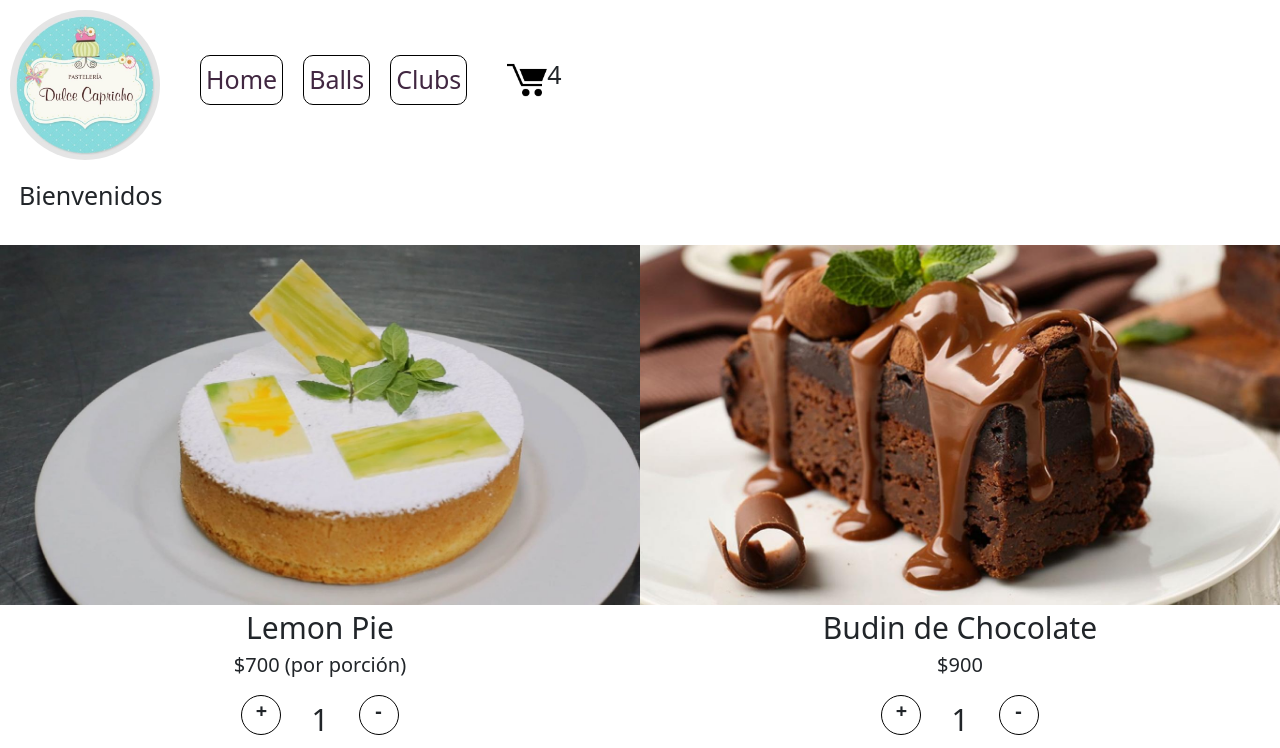
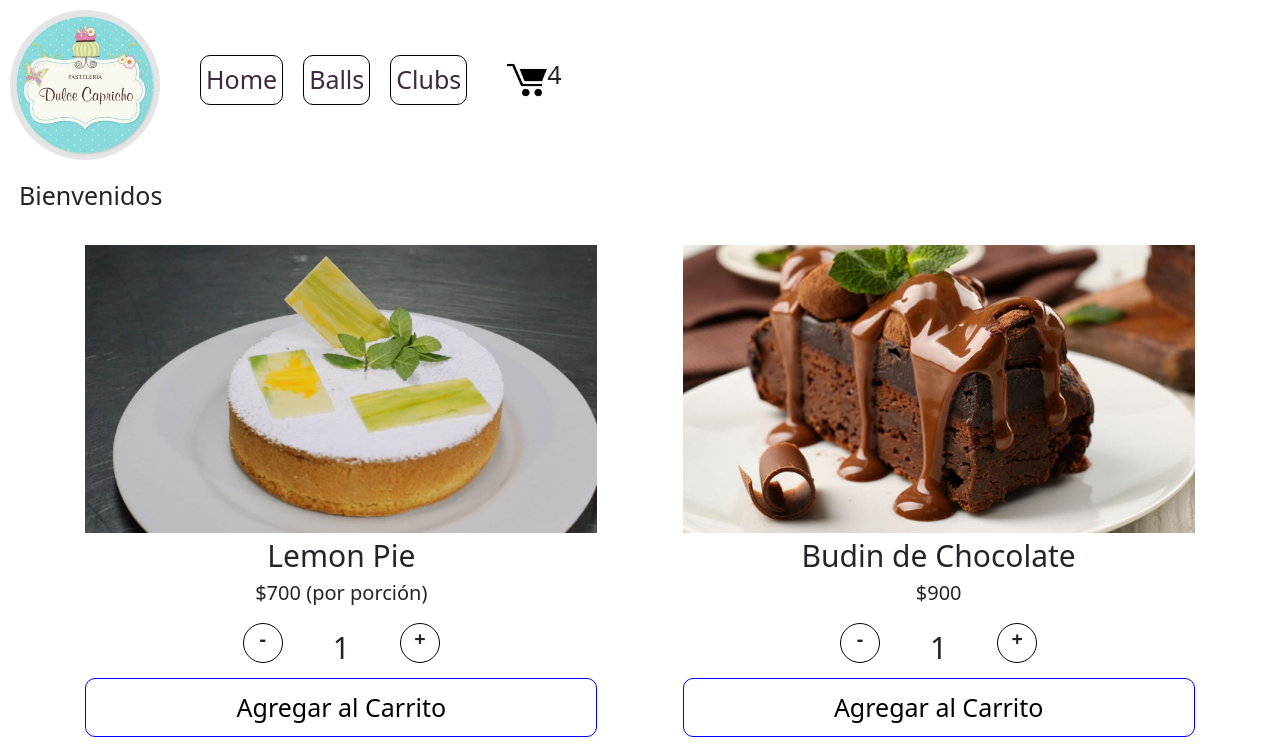
Before and after one commit to manusucaria/Entregas-React-Sucaria, a React (Create React App) app: page / in a window 1280 px wide. Shown: the top 748 px of the page. Built offline with nearby package versions, Linux system fonts and the light colour scheme.

Commit message:
30 del 10 1

```diff
--- a/src/componentes/Producto.js
+++ b/src/componentes/Item.js
@@ -1,8 +1,8 @@
 import React from 'react';
 import { useState } from 'react';
-import '../styles/Producto.css';
+import '../styles/Item.css';
 
-const Producto = (props) => {
+const Item = (props) => {
     let [contador, setContador] = useState(1);
     let suma = () => {
         setContador(contador >= 10 ? contador : contador + 1)
@@ -12,7 +12,7 @@ const Producto = (props) => {
     }
     let comprado = () => {
     alert("Producto Agregado")
-}
+    }
     return (
         <div className='producto'>
             <div className='datos-producto'>
@@ -20,9 +20,9 @@ const Producto = (props) => {
                 <p className='nombre-producto'>{props.nombre}</p>
                 <p className='precio-producto'>{props.precio}</p>
                 <div className='cantidades'>
+                    <p onClick={resta} className= "signo-menos">-</p>
+                    <p className= "numero-cantidades">{contador}</p>
                     <p onClick={suma} className= "signo-mas">+</p>
-                    <p className= "numero-cantidades">{contador}</p>
-                    <p onClick={resta} className= "signo-menos">-</p>
                 </div>
                 <button onClick={comprado} className='boton-agregar'>Agregar al Carrito</button>
             </div>
@@ -30,4 +30,4 @@ const Producto = (props) => {
     )
 }
 
-export default Producto
+export default Item;
--- /dev/null
+++ b/src/componentes/ItemList.js
@@ -0,0 +1,39 @@
+import React from 'react';
+import Item from './Item';
+import "../styles/ItemList.css";
+
+
+const productos = [
+    {
+        nombre: "Lemon Pie",
+        imagen: "lemon",
+        precio: "$700 (por porción)"
+    },
+    {
+        nombre: "Budin de Chocolate",
+        imagen: "budinchocolate",
+        precio: "$900"
+    },
+    {
+        nombre: "Milhojas",
+        imagen: "milhojas",
+        precio: "$700 (por porción)"
+    },
+]
+
+const ItemList = () => {
+    return (
+        <div className='contenedor-signos'>
+            {productos.map( (producto, i) =>
+                <Item className="productos"
+                    imagen = {producto.imagen}
+                    nombre = {producto.nombre}
+                    precio = {producto.precio}
+                    key={i}
+                />
+            )}
+        </div>
+    )
+}
+
+export default ItemList
--- a/src/componentes/ItemListContainer.js
+++ b/src/componentes/ItemListContainer.js
@@ -1,31 +1,22 @@
 import React from 'react';
 import '../styles/ItemListContainer.css';
-import Producto from './Producto';
+import ItemList from './ItemList';
+import { getProductos } from '../services/products';
+import {useEffect} from 'react';
 
 
 const ItemListContainer = ({greeting}) => {
+    useEffect(() => {
+        getProductos().then( data => {
+            const arrayProductos = data
+            console.log(arrayProductos)
+        })
+    }, []);
+
     return (
         <div className= "contenedor-itemlist">
             <h1>{greeting}</h1>
-            <div className= "contenedor-cantidades">
-                <div className= "contenedor-signos">
-                    <Producto className="productos"
-                        imagen= 'lemon'
-                        nombre= 'Lemon Pie'
-                        precio= '$700 (por porción)'
-                    />
-                    <Producto className="productos"
-                        imagen= 'budinchocolate'
-                        nombre= 'Budin de Chocolate'
-                        precio= '$900'
-                    />
-                    <Producto className="productos"
-                        imagen= 'milhojas'
-                        nombre= 'Milhojas'
-                        precio= '$700 (por porción)'
-                    />
-                </div>
-            </div>
+            <ItemList arrayProductos/>
         </div>
     )
 }
--- /dev/null
+++ b/src/services/products.js
@@ -0,0 +1,25 @@
+
+
+const products = [
+    {
+        nombre: "Lemon Pie",
+        imagen: "lemon",
+        precio: "$700 (por porción)"
+    },
+    {
+        nombre: "Budin de Chocolate",
+        imagen: "budinchocolate",
+        precio: "$900"
+    },
+    {
+        nombre: "Milhojas",
+        imagen: "milhojas",
+        precio: "$700 (por porción)"
+    },
+]
+export const getProductos = () => {
+    const task = new Promise((resolve, reject) => {
+            resolve(products)
+    });
+    return task
+};
--- a/src/styles/Producto.css
+++ b/src/styles/Item.css
@@ -45,10 +45,11 @@
     border: 1px solid blue;
     background-color: white;
     cursor: pointer;
+    margin-bottom: 3rem;
 }
 .producto{
     display: flex;
-    width: 50vw;
+    width: 40vw;
     flex-direction: column;
 }
 .datos-producto{
--- /dev/null
+++ b/src/styles/ItemList.css
@@ -0,0 +1,7 @@
+.contenedor-signos {
+    margin: 3rem auto 1.5rem auto;
+    display: flex;
+    align-items: center;
+    justify-content: space-evenly;
+    flex-wrap: wrap;
+}
--- a/src/styles/ItemListContainer.css
+++ b/src/styles/ItemListContainer.css
@@ -4,23 +4,8 @@
     flex-wrap: wrap;
     margin-top: 2rem;
 }
-h1{
+h1 {
     margin: 0 auto 0 1.9rem;
     font-size: 3rem;
     font-weight: 600;
 }
-.contenedor-signos{
-    margin: 0 auto 1.5rem auto;
-    display: flex;
-    align-items: center;
-    justify-content: space-evenly;
-    flex-wrap: wrap;
-}
-.contenedor-cantidades {
-    margin: 3rem auto 0 auto;
-    display: flex;
-    flex-direction: column;
-}
-.productos{
-    margin-bottom: 10.5rem;
-}
```
Also changed, not shown: src/assets/img/productos/chocotorta.jpg (added).
